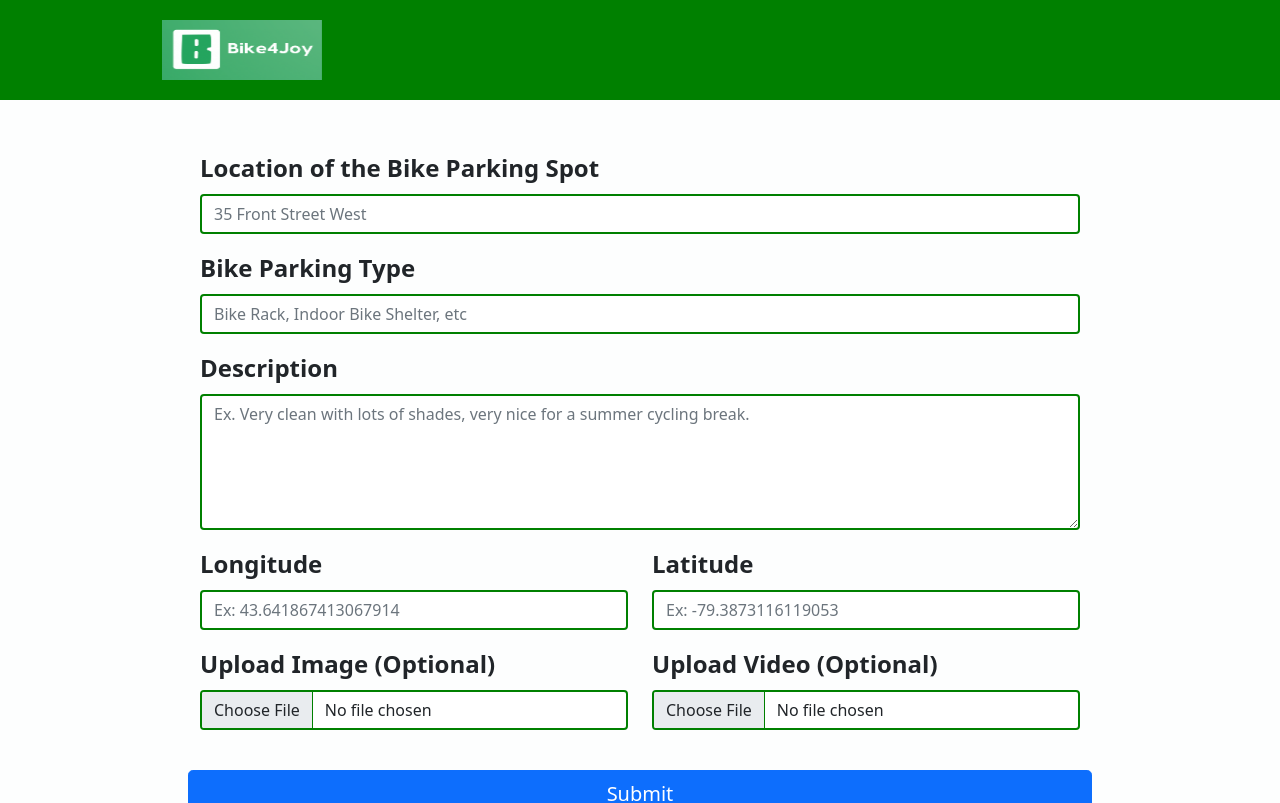
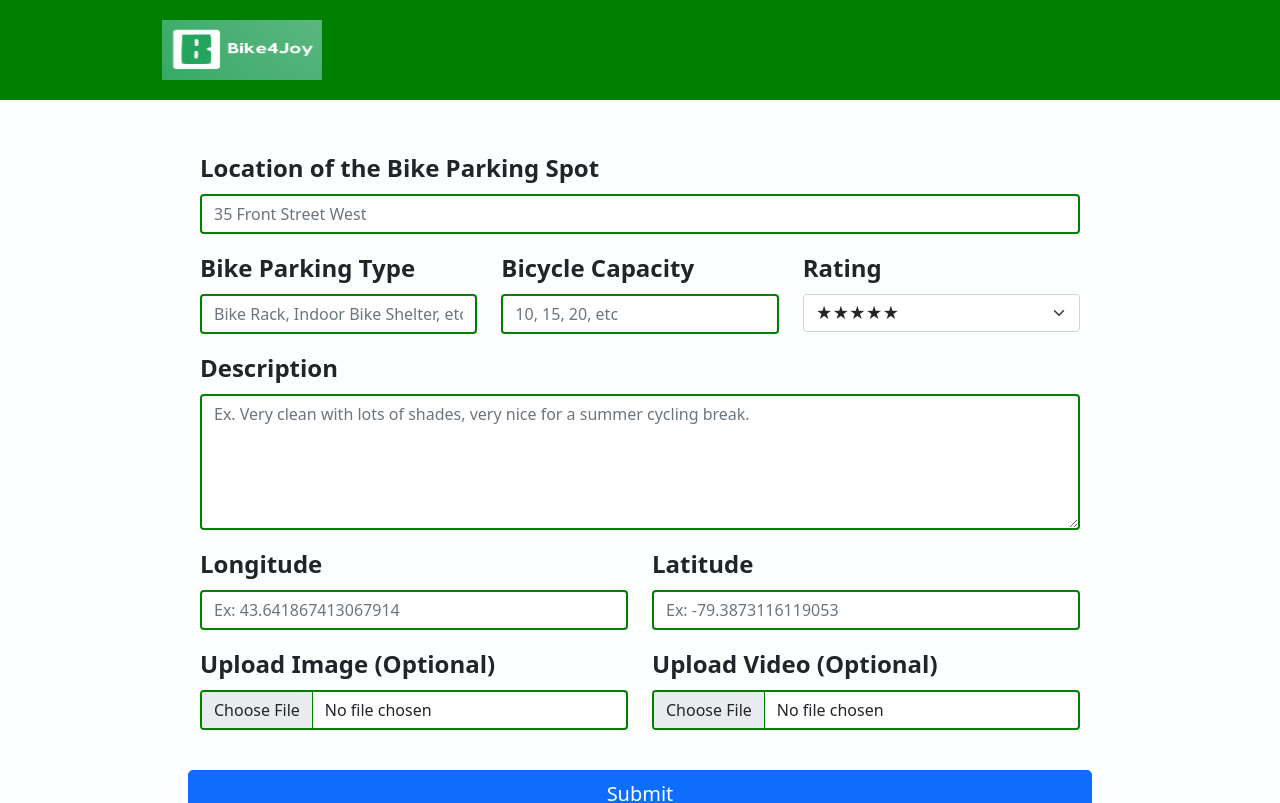
Before and after one commit to billsong0407/Bike4Joy, a React (Create React App) app in the folder client/: page /submission in a window 1280 px wide. Shown: the top 803 px of the page. Built offline with nearby package versions, Linux system fonts and the light colour scheme; no server answers; what react-google-maps would draw is missing.

Commit message:
add capacity and rating field in review

```diff
--- a/client/src/css/submission-page.css
+++ b/client/src/css/submission-page.css
@@ -8,6 +8,10 @@
     font-size: 24px;
     padding: 50px 200px;
     /* padding-top: 30px; */
+}
+
+.rating-dropdown {
+    border: 2px solid green;
 }
 
 .overlay{
--- a/client/src/pages/SubmissionPage.js
+++ b/client/src/pages/SubmissionPage.js
@@ -1,5 +1,5 @@
 import React, {Component} from 'react';
-import { Form, Button, Row, Col } from 'react-bootstrap';
+import { Form, Button, Row, Col, FloatingLabel } from 'react-bootstrap';
 import Navigation from '../components/navbar';
 import Footer from '../components/footer';
 import '../css/submission-page.css';
@@ -158,13 +158,37 @@ class SubmissionPage extends Component {
                                 {this.state.addressError}
                             </div>
                     </Form.Group>
-                    <Form.Group className="animate__animated animate__fadeInRight mb-3" controlId="parkingType">
+                    {/* <Form.Group className="animate__animated animate__fadeInRight mb-3" controlId="parkingType">
                         <Form.Label>Bike Parking Type</Form.Label>
                         <Form.Control placeholder="Bike Rack, Indoor Bike Shelter, etc" value={this.state.type} onChange={this.handleTypeChange}/>
                         <div style={{ fontSize: 13, color: "red" }}>
                                 {this.state.typeError}
                             </div>
-                    </Form.Group>
+                    </Form.Group> */}
+                    <Row className="animate__animated animate__fadeInRight mb-3">
+                        <Form.Group as={Col} md="4" controlId="parkingType">
+                            <Form.Label>Bike Parking Type</Form.Label>
+                        <Form.Control placeholder="Bike Rack, Indoor Bike Shelter, etc" value={this.state.type} onChange={this.handleTypeChange}/>
+                        <div style={{ fontSize: 13, color: "red" }}>
+                                {this.state.typeError}
+                            </div>
+                        </Form.Group>
+                        <Form.Group as={Col} md="4" controlId="capacity">
+                            <Form.Label>Bicycle Capacity</Form.Label>
+                            <Form.Control placeholder="10, 15, 20, etc" value={this.state.type} onChange={this.handleTypeChange}/>
+                        </Form.Group>
+                        <Form.Group as={Col} md="4" controlId="rating">
+                            <Form.Label>Rating</Form.Label>
+                            <Form.Select className="rating-dropdown">
+                                <option value="5">★★★★★</option>
+                                <option value="4">★★★★</option>
+                                <option value="3">★★★</option>
+                                <option value="2">★★</option>
+                                <option value="1">★</option>
+                            </Form.Select>
+                        </Form.Group>
+
+                    </Row>
                     <Form.Group className="animate__animated animate__fadeInLeft mb-3" controlId="description">
                         <Form.Label>Description</Form.Label>
                         <Form.Control as="textarea" rows={5} placeholder="Ex. Very clean with lots of shades, very nice for a summer cycling break." value={this.state.description} onChange={this.handleDescriptionChange}/>
```
